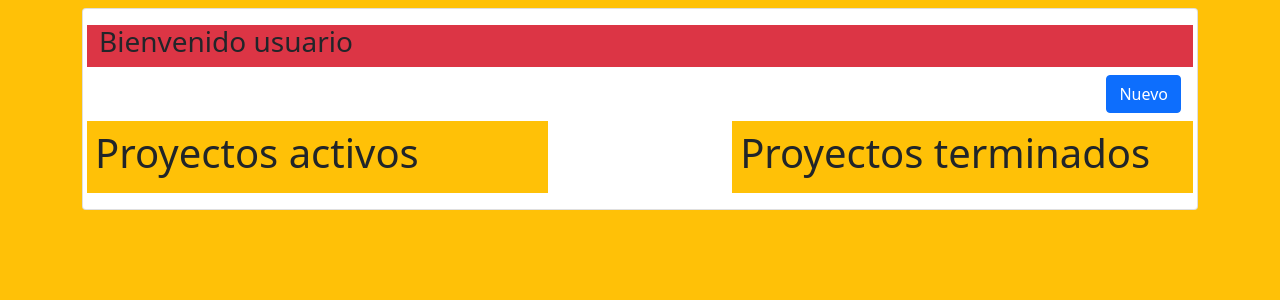
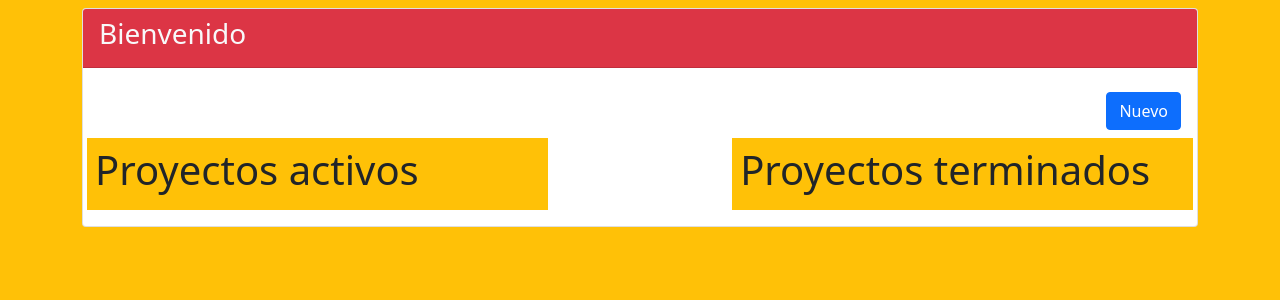
Before and after one commit to pokemeta/miniproyecto, a CodeIgniter app: page /miniproyecto/index.php/proyectos in a window 1280 px wide. Shown: the top 300 px of the page. Run offline with CodeIgniter, Linux system fonts and the light colour scheme; data that the repository does not hold is empty.

Commit message:
paso final - mostrar los colaboradores del proyecto(y se actualice la lista automaticamente))

```diff
--- a/application/controllers/Proyecto_tarea.php
+++ b/application/controllers/Proyecto_tarea.php
@@ -18,7 +18,8 @@ class Proyecto_tarea extends CI_Controller {
         {
             $datos['registros'] = array(
                 "admin" => $this->proyectos_dao->obtenerAdminDelProyecto($id),
-                "usuarios" => $this->proyectos_dao->obtenerUsuarios()
+                "usuarios" => $this->proyectos_dao->obtenerUsuarios(),
+                "usrs" => $this->proyectos_dao->mostrarUsuarios($id)
             );
             $this->load->view('proyecto_tarea_view', $datos);
         }
--- a/application/models/proyectos_dao.php
+++ b/application/models/proyectos_dao.php
@@ -61,6 +61,20 @@ class proyectos_dao extends CI_Model
         $registros = $this->db->get('usuarios');
         return $registros->result();
     }
+    /*-----------------------*/
+
+    //usuarios que se muestran en base a los emails que tienen el fk_proyecto(puesto como id)
+    function mostrarUsuarios($id)
+    {
+        $registros = $this->db->query('
+            SELECT * FROM usuarios WHERE email IN(
+            SELECT fk_usuario FROM proyecto_usuarios WHERE fk_proyecto ='.$id.'
+            )
+        '
+        );
+        return $registros->result();
+    }
+    /*------------------------------------*/
 }
 
 ?>
--- a/application/views/proyectos_view.php
+++ b/application/views/proyectos_view.php
@@ -12,12 +12,11 @@
             <div class="row mt-2">
                 <div class="col-14">
                     <div class="card">
-                        <!--<div class="card-header"><h5 class="card-title text-black">test</h5></div>-->
+                        <div class="card-header bg-danger">
+                            <h3 class="card-title text-light">Bienvenido <?= $this->session->userdata('app_sess')['_name']; ?></h5>
+                        </div>
                         <div class="card-body">
                             <div class="row"><!--<div class="row justify-content-center">-->
-                                <div class="col-12 bg-danger">
-                                    <h3 class="text-dark">Bienvenido usuario</h3>
-                                </div>
                                 <div class="col-12 mt-2">
                                     <a href="<?= site_url('proyectos/crear_pagina'); ?>" class="btn btn-primary float-end">Nuevo</a>
                                 </div>
```
Also changed, not shown: application/views/proyecto_tarea_view.php (+5 -3 lines).
